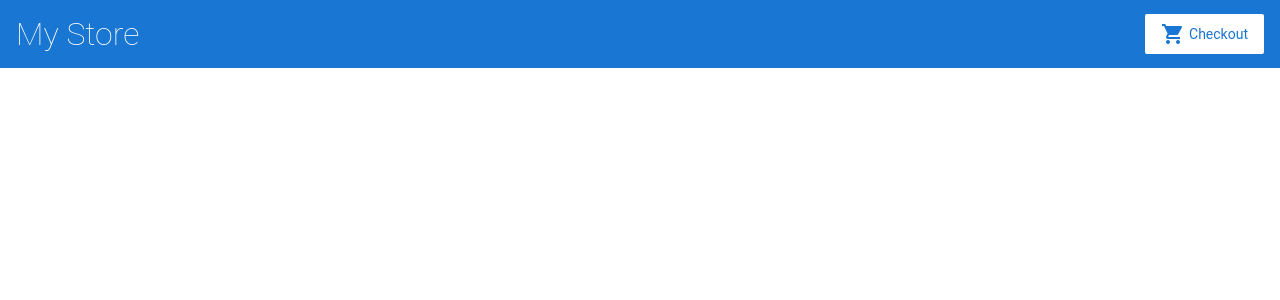
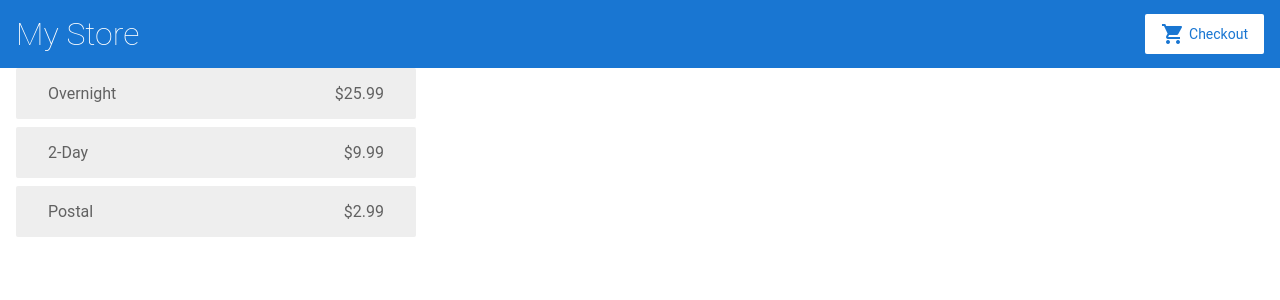
Before and after one commit to amitdas999/angular-dismdg, an Angular app: page /shipping in a window 1280 px wide. Before the commit this address led to /. Shown: the top 300 px of the page. Built offline with nearby package versions, Linux system fonts and the light colour scheme.

Commit message:
3 files modified, 4 added

```diff
--- a/src/app/cart.service.ts
+++ b/src/app/cart.service.ts
@@ -1,4 +1,5 @@
 import { Injectable } from '@angular/core';
+import { HttpClient } from '@angular/common/http';
 import { Product } from './products';
 
 @Injectable({
@@ -6,6 +7,10 @@
 })
 export class CartService {
   items: Product[] = [];
+
+  constructor(
+    private http: HttpClient
+  ) {}
 
   addToCart(product: Product) {
     this.items.push(product);
@@ -20,4 +25,8 @@
     return this.items;
   }
 
+  getShippingPrices() {
+    return this.http.get<{type: string, price: number}[]>('/assets/shipping.json');
+  }
+
 }
--- a/src/app/cart/cart.component.html
+++ b/src/app/cart/cart.component.html
@@ -1,4 +1,8 @@
 <h3>Cart</h3>
+
+<p>
+  <a routerLink="/shipping">Shipping Prices</a>
+</p>
 
 <div class="cart-item" *ngFor="let item of items">
   <span>{{ item.name }}</span>
--- /dev/null
+++ b/src/app/shipping/shipping.component.html
@@ -0,0 +1,4 @@
+<div class="shipping-item" *ngFor="let shipping of shippingCosts | async">
+  <span>{{ shipping.type }}</span>
+  <span>{{ shipping.price | currency }}</span>
+</div>
--- /dev/null
+++ b/src/app/shipping/shipping.component.ts
@@ -0,0 +1,17 @@
+import { Component, OnInit } from '@angular/core';
+import { CartService } from '../cart.service';
+
+@Component({
+  selector: 'app-shipping',
+  templateUrl: './shipping.component.html',
+  styleUrls: ['./shipping.component.css']
+})
+export class ShippingComponent implements OnInit {
+  shippingCosts = this.cartService.getShippingPrices();
+
+  constructor(private cartService: CartService) { }
+
+  ngOnInit(): void {
+  }
+
+}
```
Also changed, not shown: src/app/app.module.ts (+6 -1 lines), src/app/shipping/shipping.component.css (added), 1 other file (tests, documents, lock files or other folders).
